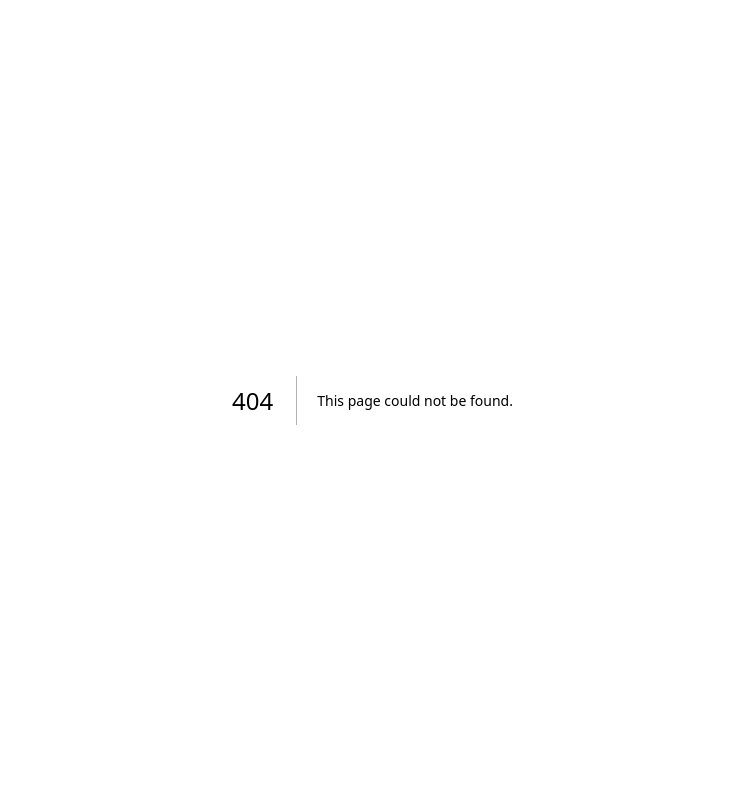
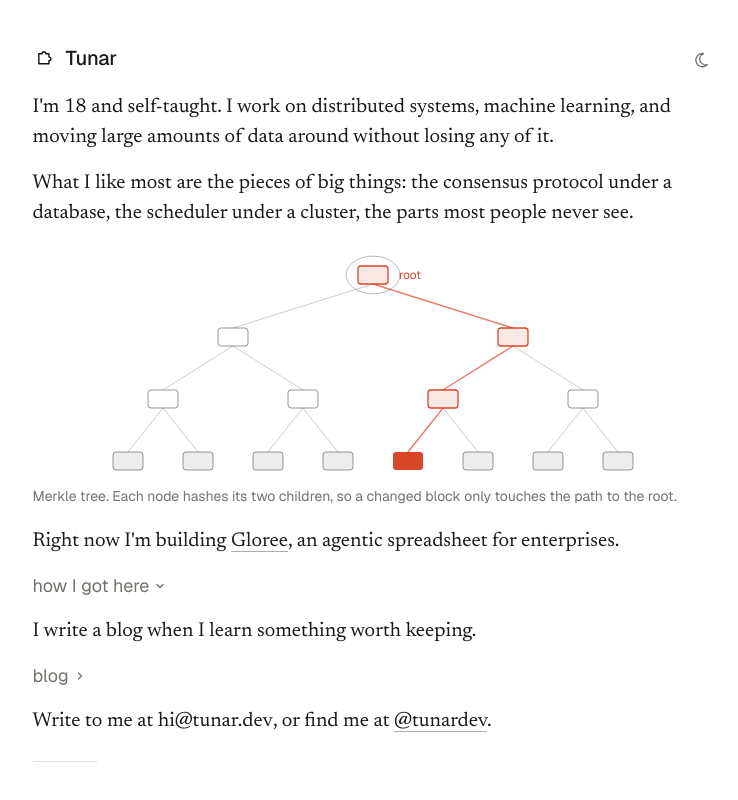
Before and after one commit to tunardev/portfolio, a Next.js app: page / in a window 1280 px wide. Before the commit this address had no page. Shown: the top 800 px of the page, without its empty margins (260-998 px from the left). Built offline with nearby package versions, Linux system fonts and the light colour scheme.

Commit message:
feat(ui): write the home page

```diff
--- /dev/null
+++ b/src/app/page.tsx
@@ -0,0 +1,100 @@
+import Link from "next/link";
+import { Chevron } from "@/components/Chevron";
+import { EmailCopy } from "@/components/EmailCopy";
+import { FigureLoop } from "@/components/FigureLoop";
+import { GameGate } from "@/components/GameGate";
+import { Lore } from "@/components/Lore";
+import { Shelf } from "@/components/Shelf";
+import { jsonLdScript } from "@/lib/jsonld";
+import {
+  AUTHOR,
+  EMAIL,
+  GLOREE_URL,
+  PERSON_ID,
+  PROFILES,
+  SITE_DESCRIPTION,
+  SITE_NAME,
+  SITE_URL,
+  WEBSITE_ID,
+  X_HANDLE,
+} from "@/lib/site";
+
+const structuredData = [
+  {
+    "@context": "https://schema.org",
+    "@type": "Person",
+    "@id": PERSON_ID,
+    name: AUTHOR,
+    alternateName: X_HANDLE.replace("@", ""),
+    url: SITE_URL,
+    email: `mailto:${EMAIL}`,
+    jobTitle: "Software engineer",
+    description: SITE_DESCRIPTION,
+    sameAs: PROFILES,
+    knowsAbout: ["Distributed systems", "Databases", "Machine learning", "Data migration"],
+    worksFor: { "@type": "Organization", name: "Gloree", url: GLOREE_URL },
+  },
+  {
+    "@context": "https://schema.org",
+    "@type": "WebSite",
+    "@id": WEBSITE_ID,
+    url: SITE_URL,
+    name: SITE_NAME,
+    description: SITE_DESCRIPTION,
+    inLanguage: "en",
+    publisher: { "@id": PERSON_ID },
+  },
+];
+
+export default function Home() {
+  return (
+    <main className="column">
+      <GameGate>
+        <p className="prose">
+          I&apos;m 18 and self-taught. I work on distributed systems, machine learning, and moving large amounts of data
+          around without losing any of it.
+        </p>
+        <p className="prose">
+          What I like most are the pieces of big things: the consensus protocol under a database, the scheduler under a
+          cluster, the parts most people never see.
+        </p>
+
+        <FigureLoop />
+
+        <p className="prose">
+          Right now I&apos;m building{" "}
+          <a href="/gloree" target="_blank" rel="noreferrer" className="underline">
+            Gloree
+          </a>
+          , an agentic spreadsheet for enterprises.
+        </p>
+
+        <Lore>
+          <p className="prose">
+            I started at 11, writing Discord bots for servers I hung around in. At 15 I sold my first project. A small
+            exit, but a real one.
+          </p>
+          <p className="prose">Along the way I competed at ISEF &apos;25 and published a paper in IEEE.</p>
+        </Lore>
+
+        <p className="prose">I write a blog when I learn something worth keeping.</p>
+        <Link href="/blog" className="chevron-link">
+          blog
+          <Chevron />
+        </Link>
+
+        <p className="prose">
+          Write to me at <EmailCopy address={EMAIL} />, or find me at{" "}
+          <a href="/x" target="_blank" rel="noreferrer" className="underline">
+            {X_HANDLE}
+          </a>
+          .
+        </p>
+
+        <div className="rule" />
+        <Shelf />
+      </GameGate>
+      <script type="application/ld+json" dangerouslySetInnerHTML={{ __html: jsonLdScript(structuredData) }} />
+    </main>
+  );
+}
```
